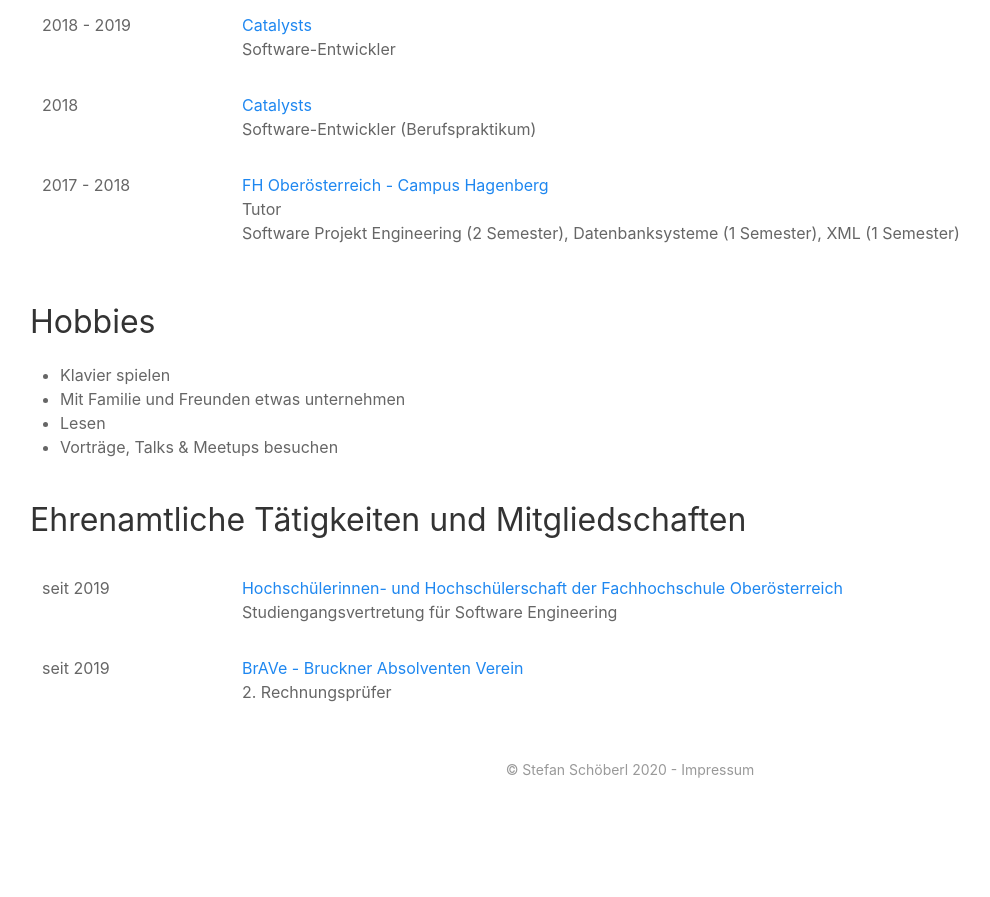
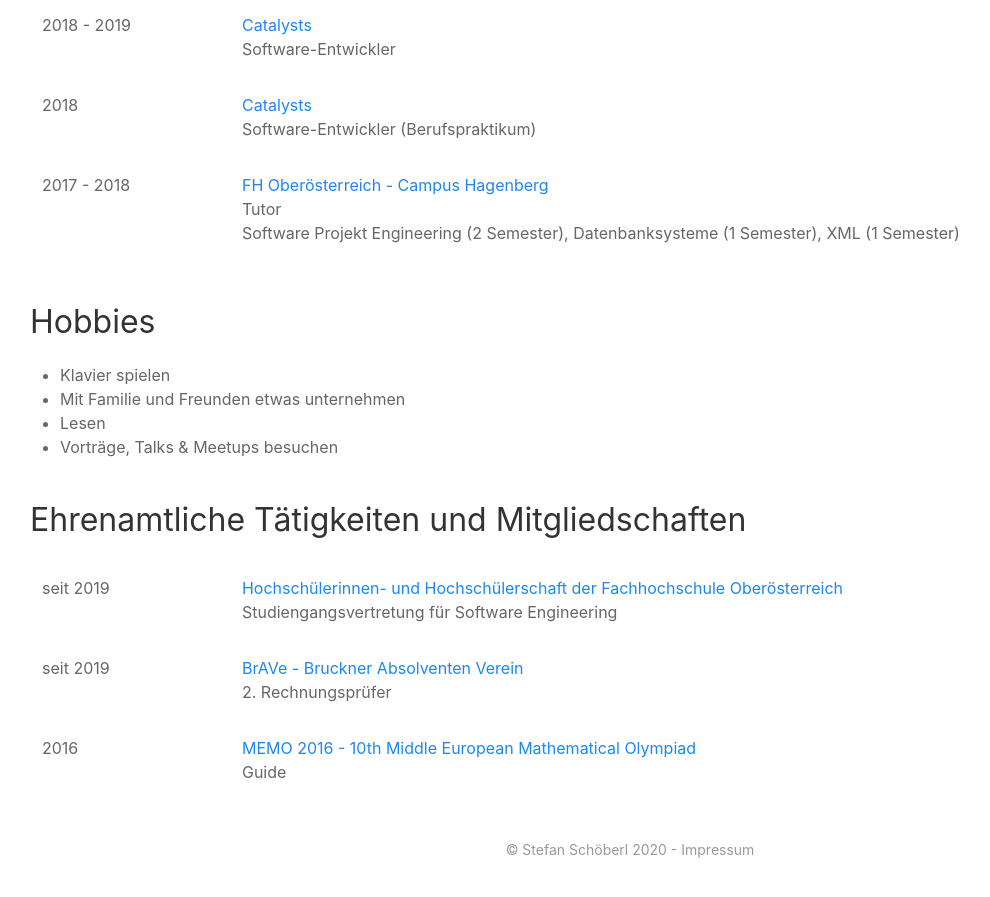
Before and after one commit to stefanschoeberl/stefanschoeberl.github.io, a Jekyll site: the page built from about.html, in a window 1280 px wide and 900 px high, scrolled down 1070 px. Shown: the top 897 px of the window, without its empty margins (10-1000 px from the left). Built offline with Jekyll 4.4.1, drawn with Linux system fonts in a browser that asks for light colours; before the commit the page ends 1890 px from its top, so only the background shows below that.

Commit message:
Add MEMO 2016

```diff
--- a/_data/about.yml
+++ b/_data/about.yml
@@ -63,3 +63,7 @@ voluntary:
     position: 2. Rechnungsprüfer
     link: https://www.brucknergym.at/seiten/absolventenverein/absolventenverein.php
     date: seit 2019
+  - organization: MEMO 2016 - 10th Middle European Mathematical Olympiad
+    position: Guide
+    link: https://www.math.aau.at/MEMO2016
+    date: 2016
```
